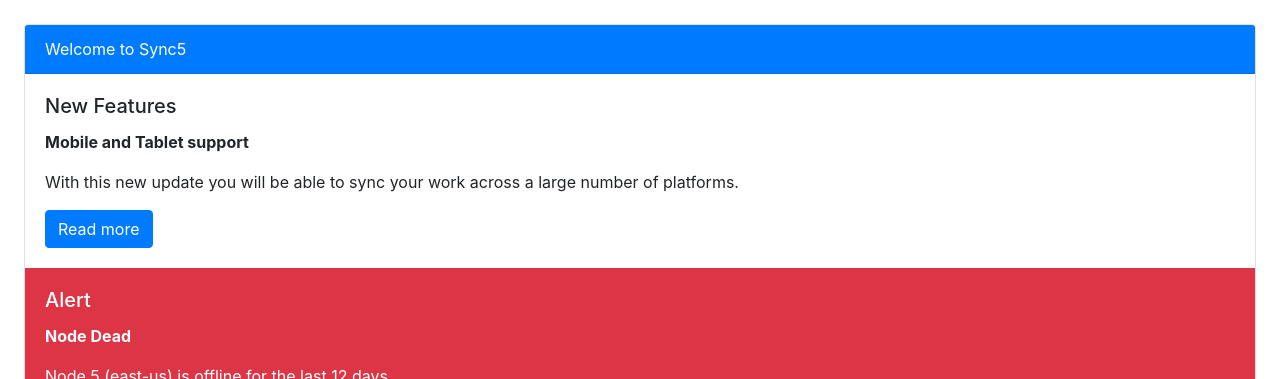
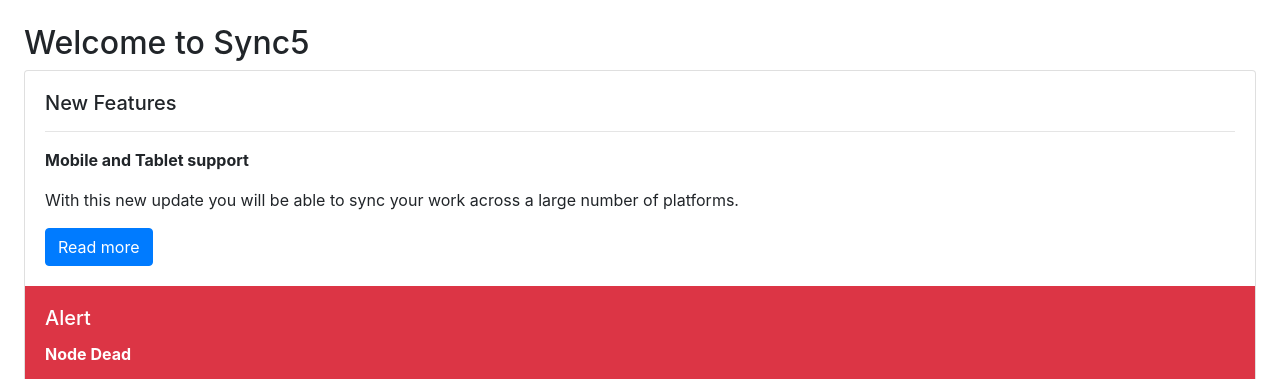
Before and after one commit to acciojob/bootstrap-card-yashuOP16, a website: page main.html in a window 1280 px wide. Shown: the top 379 px of the page. Drawn offline with nearby package versions, Linux system fonts and the light colour scheme.

Commit message:
created a submission

```diff
--- a/main.html
+++ b/main.html
@@ -12,18 +12,13 @@
 </head>
 
 <body class="p-4">
-
+	<h2>Welcome to Sync5</h2>
   <!-- Single Card -->
   <div class="card">
 
-    <!-- Header -->
-    <div class="card-header bg-primary text-white">
-      Welcome to Sync5
-    </div>
-
     <!-- Body -->
     <div class="card-body">
-      <h5 class="card-title">New Features</h5>
+      <h5 class="card-title">New Features</h5><hr>
       <p class="card-text font-weight-bold">Mobile and Tablet support</p>
       <p class="card-text">
         With this new update you will be able to sync your work across a large number of platforms.
```
